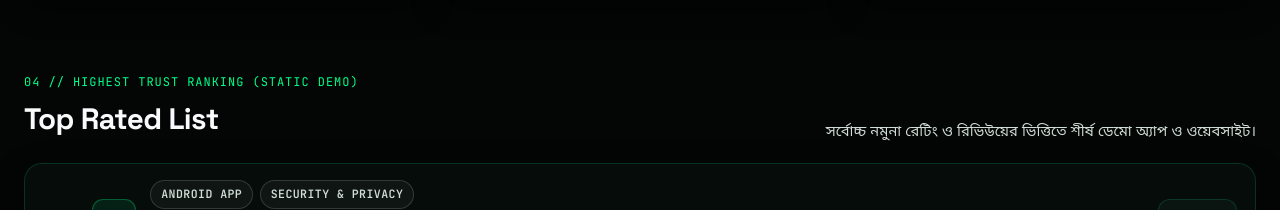
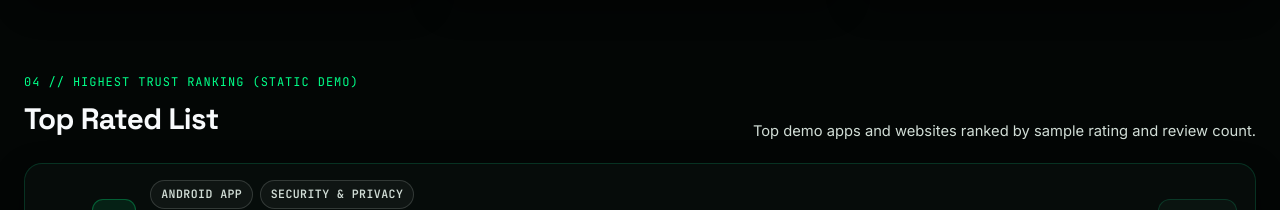
Before and after one commit to tuhin118/ReviewHub, a React (Vite) app: page / in a window 1280 px wide. Shown: the part 2723-2933 px from the top of the page. Built offline with nearby package versions, Linux system fonts and the light colour scheme.

Commit message:
Update TopRatedSection component text to English

```diff
--- a/src/components/TopRatedSection.tsx
+++ b/src/components/TopRatedSection.tsx
@@ -17,7 +17,9 @@ export function TopRatedSection({ items, onSelectItem }: TopRatedSectionProps) {
               Top Rated List
             </h2>
           </div>
-          <p className="section-desc">সর্বোচ্চ নমুনা রেটিং ও রিভিউয়ের ভিত্তিতে শীর্ষ ডেমো অ্যাপ ও ওয়েবসাইট।</p>
+          <p className="section-desc">
+            Top demo apps and websites ranked by sample rating and review count.
+          </p>
         </div>
 
         <div className="top-rated-list">
@@ -49,7 +51,7 @@ export function TopRatedSection({ items, onSelectItem }: TopRatedSectionProps) {
                 <button
                   type="button"
                   className="btn btn-secondary"
-                  aria-label={`${item.name} প্রিভিউ দেখুন`}
+                  aria-label={`Inspect preview for ${item.name}`}
                   style={{ padding: '0.45rem 0.9rem', fontSize: '0.84rem' }}
                   onClick={() => onSelectItem(item)}
                 >
```
